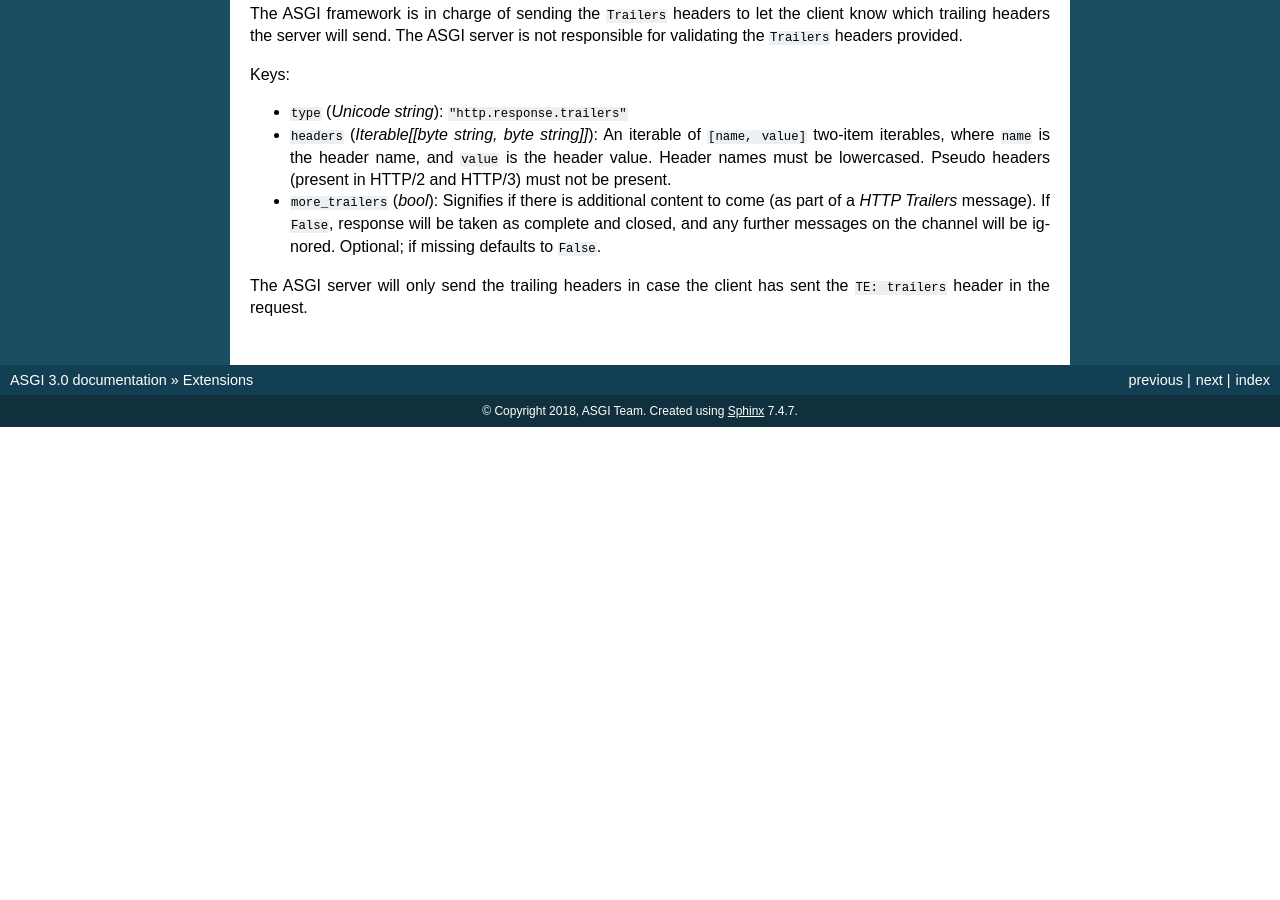
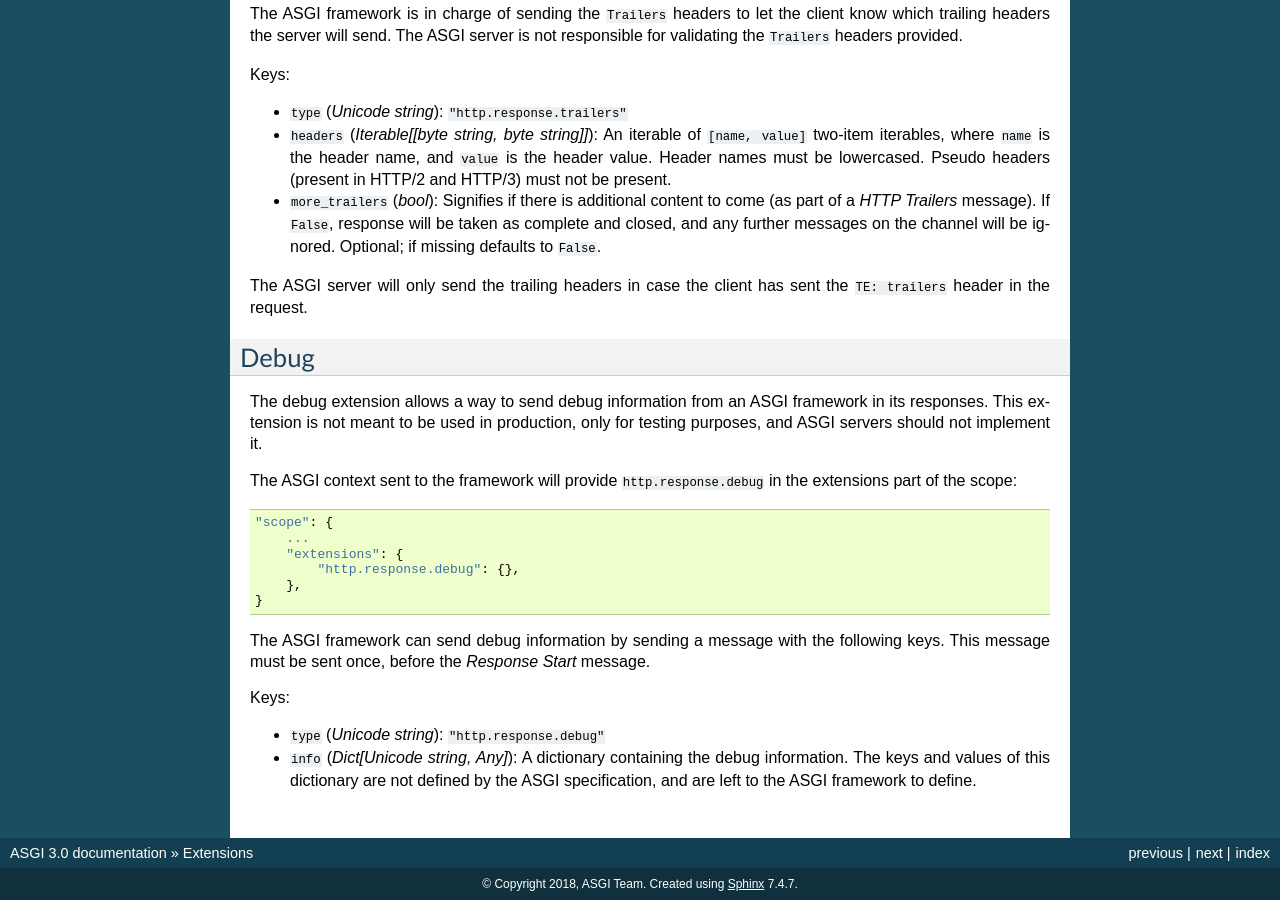
Before and after one commit to goldentroll/asgiref, a Sphinx documentation site: the page built from docs/extensions.rst, in a window 1280 px wide and 900 px high, scrolled down 3078 px. Built offline with Sphinx 7.4.7, drawn with Linux system fonts in a browser that asks for light colours; before the commit the page ends 3505 px from its top, so only the background shows below that.

Commit message:
Add Debug extension (#365)

```diff
--- a/docs/extensions.rst
+++ b/docs/extensions.rst
@@ -213,3 +213,31 @@ Keys:
 
 The ASGI server will only send the trailing headers in case the client has sent the
 ``TE: trailers`` header in the request.
+
+Debug
+-----
+
+The debug extension allows a way to send debug information from an ASGI framework in
+its responses. This extension is not meant to be used in production, only for testing purposes,
+and ASGI servers should not implement it.
+
+The ASGI context sent to the framework will provide ``http.response.debug`` in the extensions
+part of the scope::
+
+    "scope": {
+        ...
+        "extensions": {
+            "http.response.debug": {},
+        },
+    }
+
+The ASGI framework can send debug information by sending a message with the following
+keys. This message must be sent once, before the *Response Start* message.
+
+Keys:
+
+* ``type`` (*Unicode string*): ``"http.response.debug"``
+
+* ``info`` (*Dict[Unicode string, Any]*): A dictionary containing the debug information.
+  The keys and values of this dictionary are not defined by the ASGI specification, and
+  are left to the ASGI framework to define.
```
Also changed, not shown: 1 other file.
